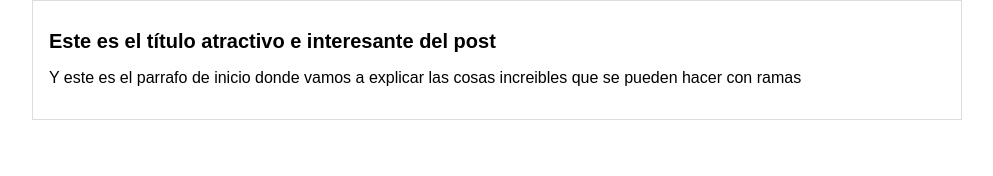
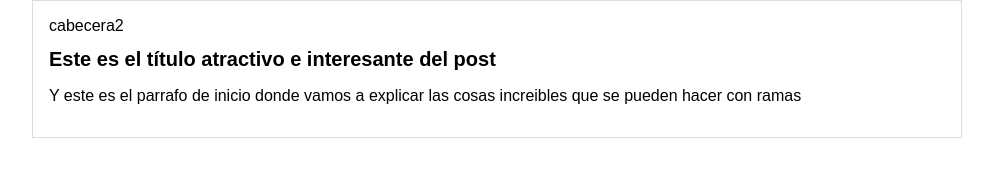
Before and after one commit to kellyjohanasalb/pacta, a plain HTML site: page index.html in a window 1280 px wide. Shown: the whole page, without its empty margins (143-1136 px from the left). Drawn offline with Linux system fonts and the light colour scheme.

Commit message:
estructura inicial de la cabecera

```diff
--- a/index.html
+++ b/index.html
@@ -11,6 +11,9 @@
 
 <body>
     <div id="container">
+        <div id="cabecera2">
+            cabecera2
+        </div>
         <div id="post">
             <h1>Este es el título atractivo e interesante del post</h1>
             <p>Y este es el parrafo de inicio donde vamos a explicar las cosas increibles que se pueden hacer con ramas</p>
```
